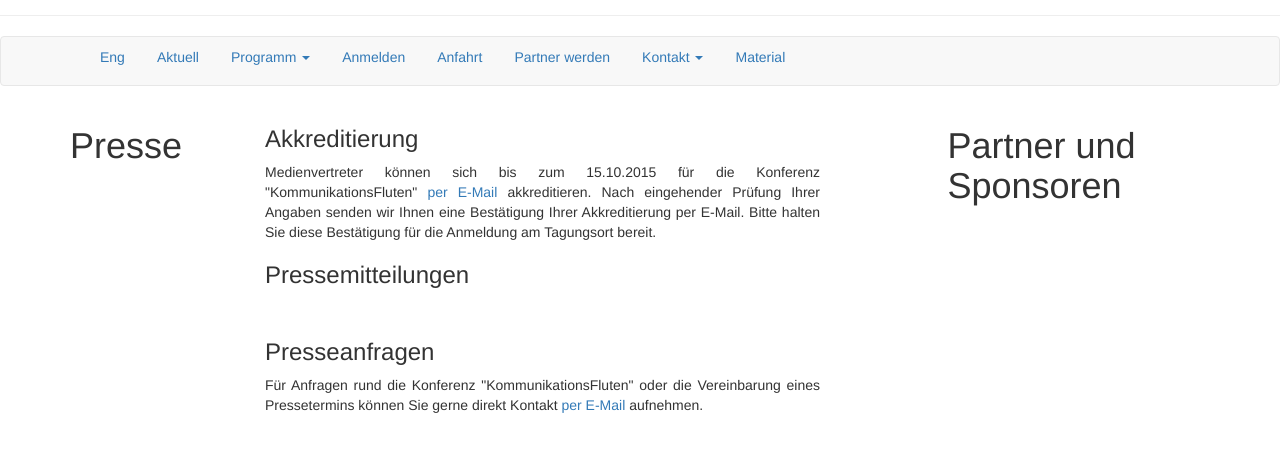
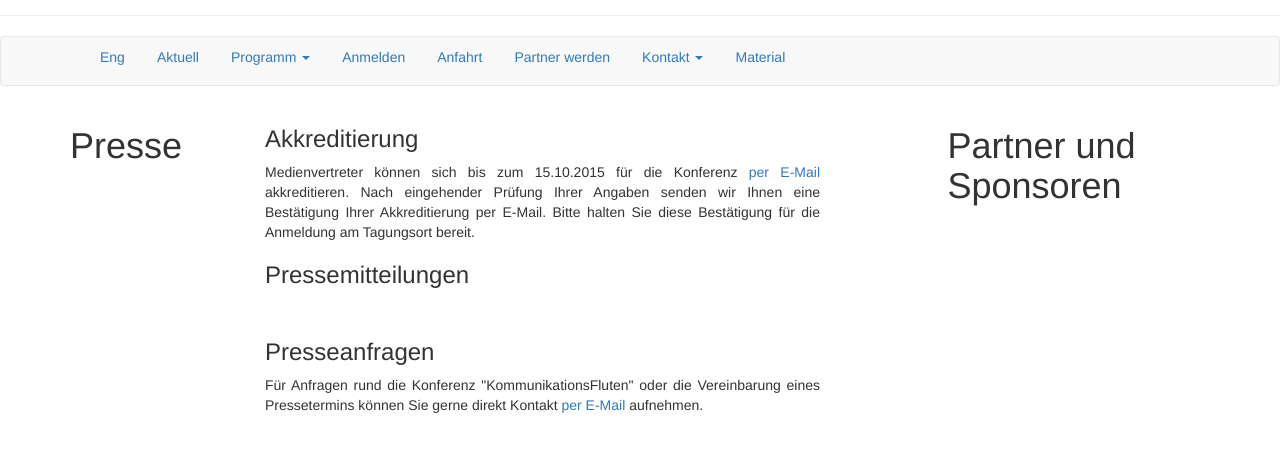
Before and after one commit to susedev/test, a Jekyll site: the page built from presse.html, in a window 1280 px wide, cut to the strip 131-583 px from the top of the page. Built offline with Jekyll 4.4.1, drawn with Linux system fonts in a browser that asks for light colours; nearby versions of some CDN libraries.

Commit message:
Edit from JekyllCMS

```diff
--- a/presse.html
+++ b/presse.html
@@ -3,7 +3,7 @@ title: Presse
 ---
 <h3>Akkreditierung</h3>
 
-<p style="text-align: justify;">Medienvertreter k&ouml;nnen sich bis zum 15.10.2015 f&uuml;r die Konferenz &quot;KommunikationsFluten&quot; <a href="mailto:kommunikationsfluten@eijc.eu?subject=Akkreditierung%20Tagung%20Kommunikationsfluten">per E-Mail</a> akkreditieren. Nach eingehender Pr&uuml;fung Ihrer Angaben senden wir Ihnen eine Best&auml;tigung Ihrer Akkreditierung per E-Mail. Bitte halten Sie diese Best&auml;tigung f&uuml;r die Anmeldung am Tagungsort bereit.</p>
+<p style="text-align: justify;">Medienvertreter k&ouml;nnen sich bis zum 15.10.2015 f&uuml;r die Konferenz <a href="mailto:kommunikationsfluten@eijc.eu?subject=Akkreditierung%20Tagung%20Kommunikationsfluten">per E-Mail</a> akkreditieren. Nach eingehender Pr&uuml;fung Ihrer Angaben senden wir Ihnen eine Best&auml;tigung Ihrer Akkreditierung per E-Mail. Bitte halten Sie diese Best&auml;tigung f&uuml;r die Anmeldung am Tagungsort bereit.</p>
 
 <h3>Pressemitteilungen</h3>
 
```
